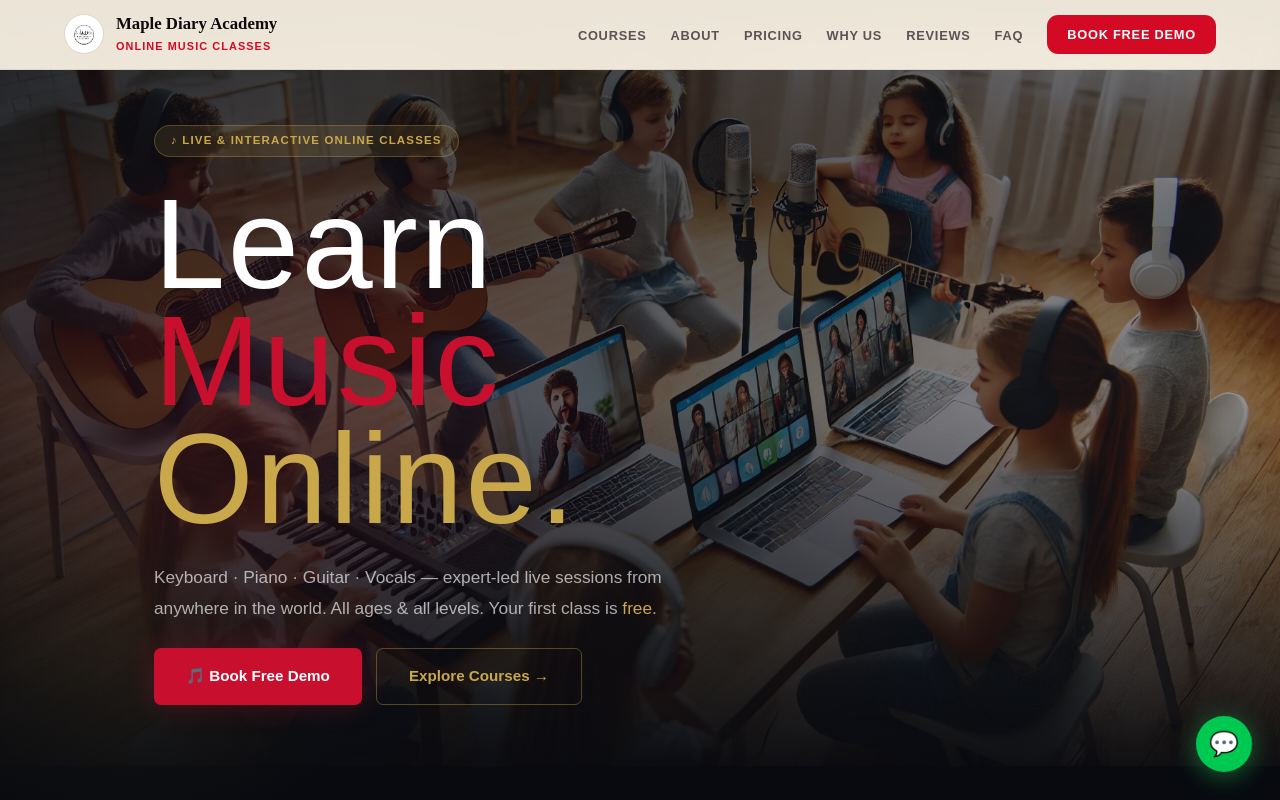
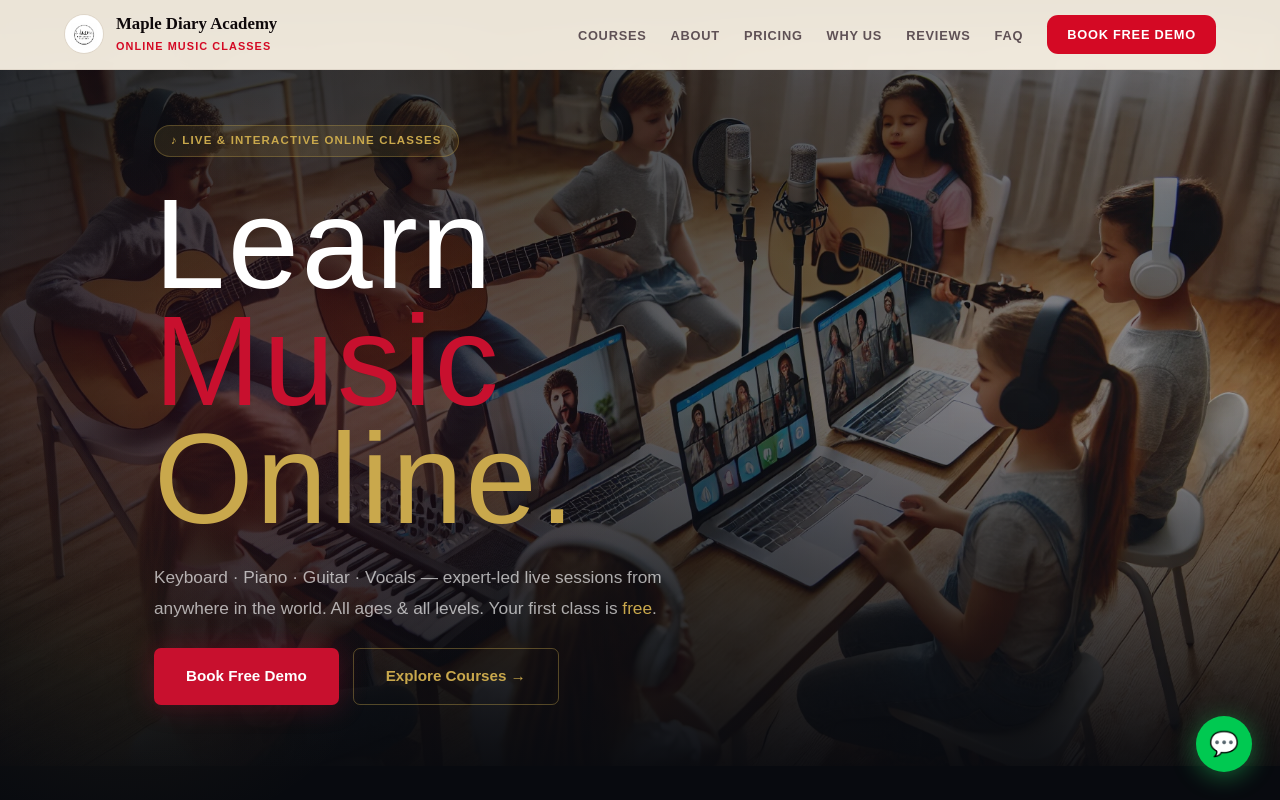
Before and after one commit to Snekhagopal/Maple_Academy, a Next.js app: page / in a window 1280 px wide. Shown: the top 800 px of the page. Built offline with nearby package versions, Linux system fonts and the light colour scheme.

Commit message:
music symbol removed from btns

```diff
--- a/routeComponents/Home/Courses.tsx
+++ b/routeComponents/Home/Courses.tsx
@@ -574,7 +574,7 @@ const Courses = ({ onOpenDemo }: CoursesProps) => {
                         onClick={onOpenDemo}
                         className="inline-flex items-center gap-2 bg-primary text-primary-foreground px-6 py-3 rounded-lg text-[.9rem] font-bold transition-all hover:brightness-90 shadow-lg shadow-primary/20 cursor-pointer"
                       >
-                        🎵 Book Free Demo
+                        Book Free Demo
                       </button>
                     </div>
 
--- a/routeComponents/Home/Hero.tsx
+++ b/routeComponents/Home/Hero.tsx
@@ -61,7 +61,7 @@ const Hero = ({ onOpenDemo }: HeroProps) => {
             onClick={onOpenDemo}
             className="bg-[#C8102E] text-white px-8 py-4 rounded-[7px] font-bold text-[.95rem] inline-flex items-center gap-2 transition-all duration-200 hover:-translate-y-0.5 shadow-[0_0_28px_rgba(200,16,46,0.28)] hover:shadow-[0_8px_36px_rgba(200,16,46,0.35)] hover:bg-[#9e0c24] cursor-pointer border-none"
           >
-            🎵 Book Free Demo
+            Book Free Demo
           </button>
           <a
             href="#courses"
--- a/routeComponents/Home/WhyUs.tsx
+++ b/routeComponents/Home/WhyUs.tsx
@@ -29,7 +29,7 @@ const WhyUs = ({ onOpenDemo }: WhyUsProps) => (
           onClick={onOpenDemo}
           className="bg-primary text-primary-foreground px-8 py-3.5 rounded-md font-bold text-[.95rem] inline-flex items-center gap-2 transition-all hover:-translate-y-0.5 shadow-[0_4px_20px_hsl(var(--red-glow)/0.25)]"
         >
-          🎵 Start for Free Today
+          Start for Free Today
         </button>
       </motion.div>
 
```
